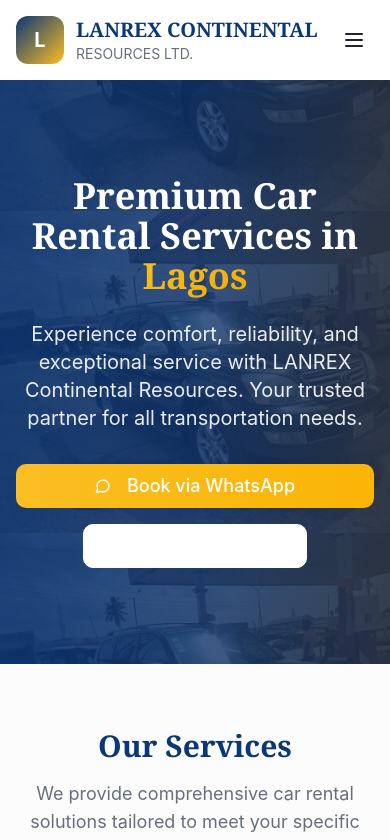
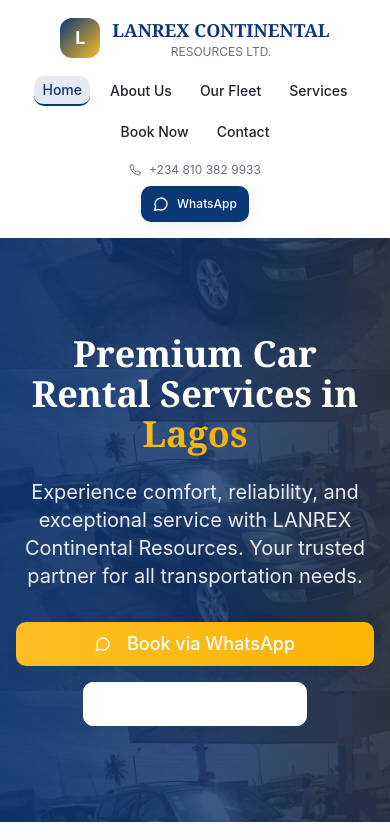
Before and after one commit to mmillian821/lanrexrentalwebsite, a React (Vite) app: page / in a window 390 px wide. Shown: the top 840 px of the page. Built offline with nearby package versions, Linux system fonts and the light colour scheme.

Commit message:
Improve website menu display
Make the menus display in a desktop-like format.

```diff
--- a/src/components/Navigation.tsx
+++ b/src/components/Navigation.tsx
@@ -1,10 +1,8 @@
-import { useState } from "react";
 import { Link, useLocation } from "react-router-dom";
-import { Menu, X, Phone, MessageCircle } from "lucide-react";
+import { Phone, MessageCircle } from "lucide-react";
 import { Button } from "@/components/ui/button";
 
 const Navigation = () => {
-  const [isMenuOpen, setIsMenuOpen] = useState(false);
   const location = useLocation();
 
   const navItems = [
@@ -24,31 +22,31 @@ const Navigation = () => {
 
   return (
     <nav className="bg-white shadow-soft sticky top-0 z-50">
-      <div className="container mx-auto px-4">
-        <div className="flex justify-between items-center py-4">
+      <div className="container mx-auto px-2 lg:px-4">
+        <div className="flex flex-col lg:flex-row lg:justify-between lg:items-center py-4 space-y-4 lg:space-y-0">
           {/* Logo */}
-          <Link to="/" className="flex items-center space-x-3">
-            <div className="w-12 h-12 bg-gradient-to-br from-primary to-secondary rounded-lg flex items-center justify-center">
-              <span className="text-white font-bold text-xl">L</span>
+          <Link to="/" className="flex items-center space-x-3 justify-center lg:justify-start">
+            <div className="w-10 h-10 lg:w-12 lg:h-12 bg-gradient-to-br from-primary to-secondary rounded-lg flex items-center justify-center">
+              <span className="text-white font-bold text-lg lg:text-xl">L</span>
             </div>
-            <div>
-              <h1 className="text-xl font-playfair font-bold text-primary">
+            <div className="text-center lg:text-left">
+              <h1 className="text-lg lg:text-xl font-playfair font-bold text-primary">
                 LANREX CONTINENTAL
               </h1>
-              <p className="text-sm text-muted-foreground">RESOURCES LTD.</p>
+              <p className="text-xs lg:text-sm text-muted-foreground">RESOURCES LTD.</p>
             </div>
           </Link>
 
-          {/* Desktop Navigation */}
-          <div className="hidden lg:flex items-center space-x-8">
+          {/* Navigation Menu - Always Visible */}
+          <div className="flex flex-wrap items-center justify-center lg:justify-start gap-3 lg:gap-6">
             {navItems.map((item) => (
               <Link
                 key={item.path}
                 to={item.path}
-                className={`font-medium transition-colors duration-300 ${
+                className={`text-sm lg:text-base font-medium transition-colors duration-300 px-2 py-1 rounded-md ${
                   isActive(item.path)
-                    ? "text-primary border-b-2 border-primary"
-                    : "text-foreground hover:text-primary"
+                    ? "text-primary bg-primary/10 border-b-2 border-primary"
+                    : "text-foreground hover:text-primary hover:bg-muted"
                 }`}
               >
                 {item.name}
@@ -57,65 +55,21 @@ const Navigation = () => {
           </div>
 
           {/* Contact Info & WhatsApp */}
-          <div className="hidden lg:flex items-center space-x-4">
-            <div className="flex items-center space-x-2 text-sm text-muted-foreground">
-              <Phone className="w-4 h-4" />
+          <div className="flex flex-col sm:flex-row items-center justify-center lg:justify-end space-y-2 sm:space-y-0 sm:space-x-4">
+            <div className="flex items-center space-x-2 text-xs lg:text-sm text-muted-foreground">
+              <Phone className="w-3 h-3 lg:w-4 lg:h-4" />
               <span>+234 810 382 9933</span>
             </div>
             <Button
               onClick={handleWhatsAppClick}
-              className="whatsapp-btn"
+              className="whatsapp-btn text-xs lg:text-sm"
               size="sm"
             >
-              <MessageCircle className="w-4 h-4" />
+              <MessageCircle className="w-3 h-3 lg:w-4 lg:h-4" />
               WhatsApp
             </Button>
           </div>
-
-          {/* Mobile Menu Button */}
-          <button
-            onClick={() => setIsMenuOpen(!isMenuOpen)}
-            className="lg:hidden p-2 rounded-lg hover:bg-muted transition-colors"
-          >
-            {isMenuOpen ? <X className="w-6 h-6" /> : <Menu className="w-6 h-6" />}
-          </button>
         </div>
-
-        {/* Mobile Navigation */}
-        {isMenuOpen && (
-          <div className="lg:hidden py-4 border-t border-border animate-fade-in">
-            <div className="flex flex-col space-y-4">
-              {navItems.map((item) => (
-                <Link
-                  key={item.path}
-                  to={item.path}
-                  onClick={() => setIsMenuOpen(false)}
-                  className={`font-medium transition-colors duration-300 py-2 px-4 rounded-lg ${
-                    isActive(item.path)
-                      ? "text-primary bg-primary/10"
-                      : "text-foreground hover:text-primary hover:bg-muted"
-                  }`}
-                >
-                  {item.name}
-                </Link>
-              ))}
-              <div className="flex flex-col space-y-2 pt-4 border-t border-border">
-                <div className="flex items-center space-x-2 text-sm text-muted-foreground px-4">
-                  <Phone className="w-4 h-4" />
-                  <span>+234 810 382 9933</span>
-                </div>
-                <Button
-                  onClick={handleWhatsAppClick}
-                  className="whatsapp-btn mx-4"
-                  size="sm"
-                >
-                  <MessageCircle className="w-4 h-4" />
-                  WhatsApp Booking
-                </Button>
-              </div>
-            </div>
-          </div>
-        )}
       </div>
     </nav>
   );
```
